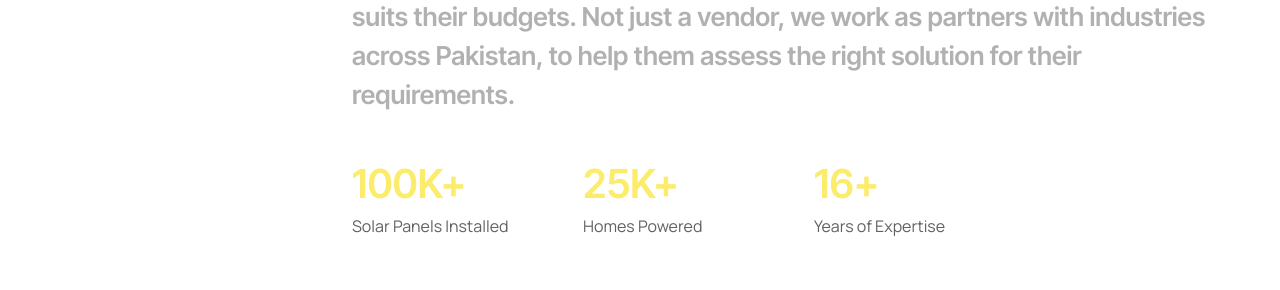
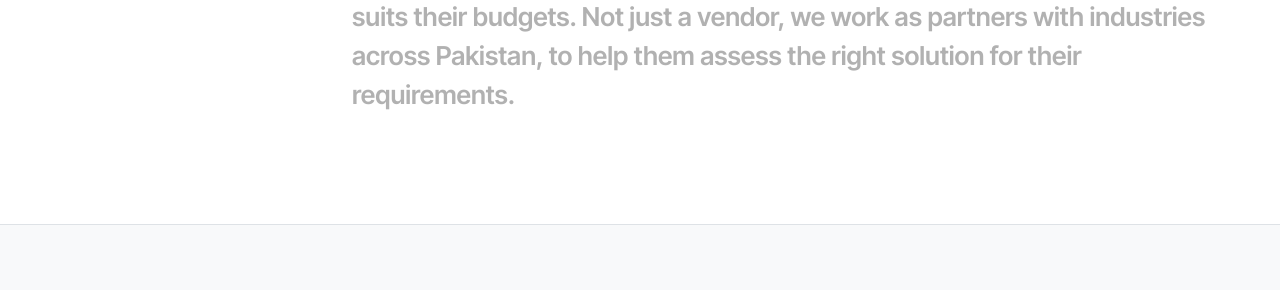
Before and after one commit to Techx425/Techx, a Next.js app: page / in a window 1280 px wide. Shown: the part 1020-1310 px from the top of the page. Built offline with nearby package versions, Linux system fonts and the light colour scheme.

Commit message:
Remove old stats counters

```diff
--- a/src/app/page.tsx
+++ b/src/app/page.tsx
@@ -98,28 +98,7 @@ export default function Home() {
                   <span className="op-3"> We help our clients source energy and power that works for their unique needs and suits their budgets. Not just a vendor, we work as partners with industries across Pakistan, to help them assess the right solution for their requirements.</span>
                 </motion.h3>
 
-                <div className="spacer-single"></div>
 
-                <div className="row g-4 gx-5">
-                  {[
-                    { val: "100K+", label: "Solar Panels Installed" },
-                    { val: "25K+", label: "Homes Powered" },
-                    { val: "16+", label: "Years of Expertise" }
-                  ].map((stat, idx) => (
-                    <div key={idx} className="col-md-3 col-sm-6">
-                      <motion.div
-                        className="de_count lh-1-6"
-                        initial={{ opacity: 0, y: 20 }}
-                        whileInView={{ opacity: 1, y: 0 }}
-                        viewport={{ once: true }}
-                        transition={{ delay: 0.2 * (idx + 1) }}
-                      >
-                        <h3 className="fs-40 mb-0 id-color">{stat.val}</h3>
-                        {stat.label}
-                      </motion.div>
-                    </div>
-                  ))}
-                </div>
               </div>
             </div>
           </div>
```
